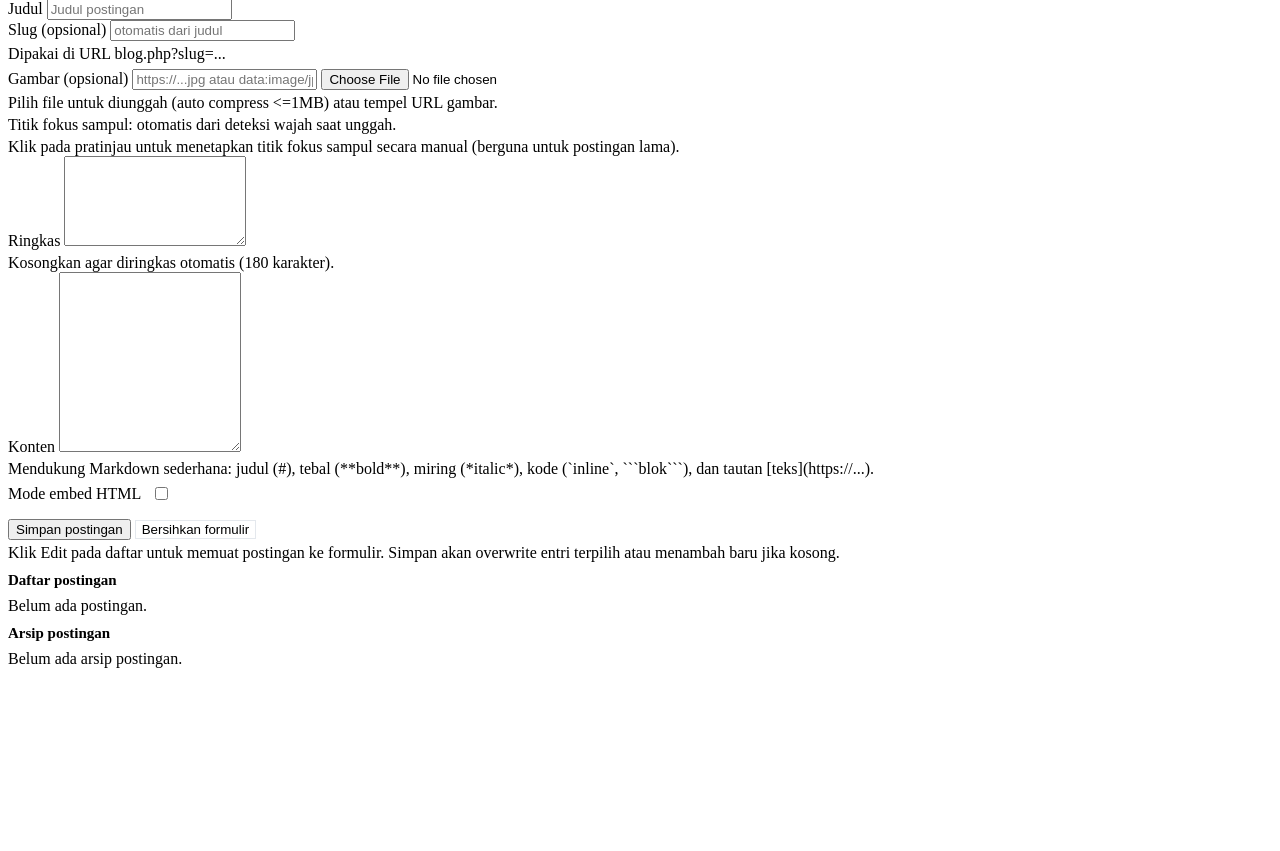
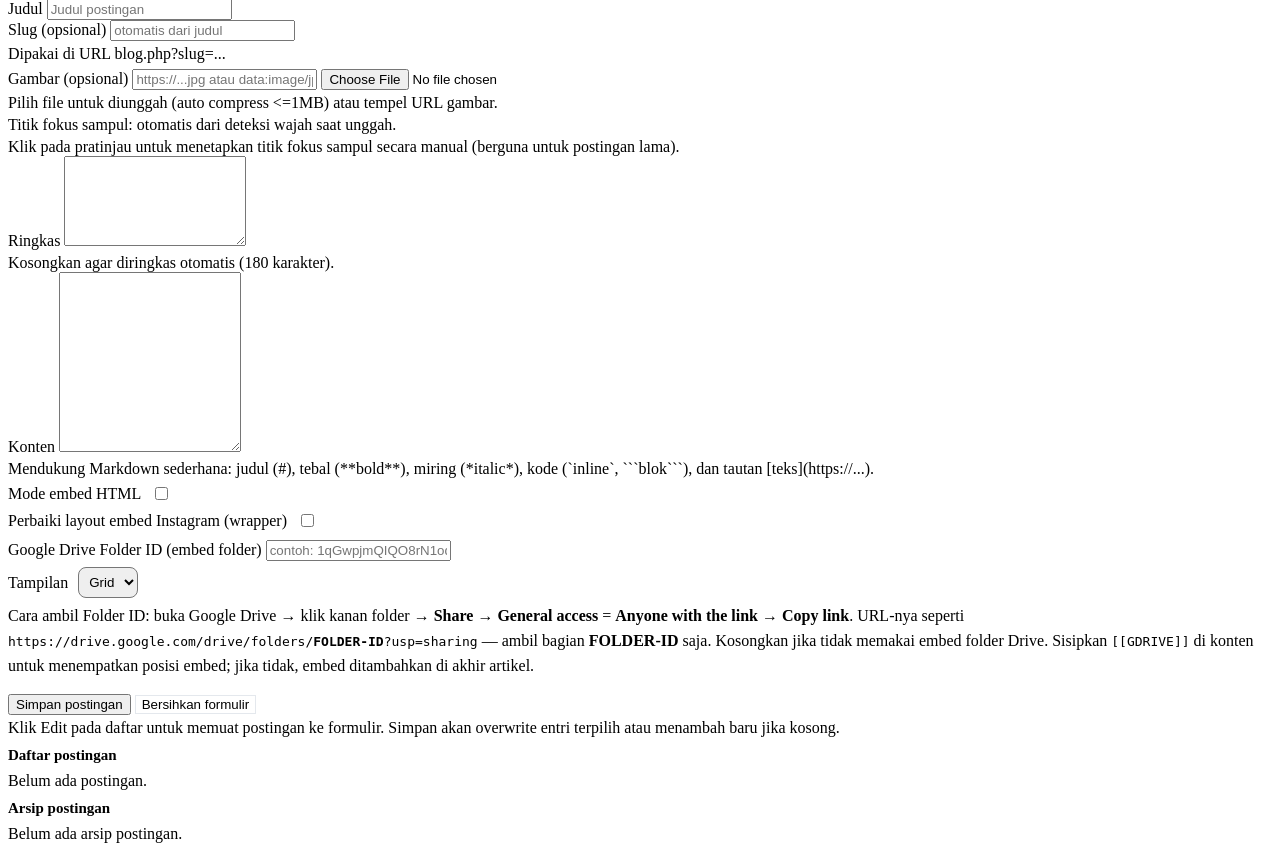
Before and after one commit to krasyid822/ukmipolmed.xo.je, a PHP site: page /admin_component/pegelola-blog.php in a window 1280 px wide. Shown: the part 65-916 px from the top of the page. Before the commit the page ends 733 px from the top, so only its background shows below. Run offline with PHP 8.4, Linux system fonts and the light colour scheme; data that the repository does not hold is empty; some libraries are stand-ins or nearby versions.

Commit message:
Sync 2026-11-17 09:54

```diff
--- a/admin_component/bootstrap.php
+++ b/admin_component/bootstrap.php
@@ -277,6 +277,9 @@ foreach ($config['posts'] as $post) {
 		'image' => trim((string) ($post['image'] ?? '')),
 		'focal_x' => isset($post['focal_x']) ? max(0, min(100, (float) $post['focal_x'])) : 50,
 		'focal_y' => isset($post['focal_y']) ? max(0, min(100, (float) $post['focal_y'])) : 50,
+		'ig_embed_fix' => !empty($post['ig_embed_fix']),
+		'gdrive_folder' => preg_replace('/[^A-Za-z0-9_-]/', '', (string) ($post['gdrive_folder'] ?? '')),
+		'gdrive_view' => (($post['gdrive_view'] ?? 'grid') === 'list') ? 'list' : 'grid',
 		'embed_enabled' => !empty($post['embed_enabled']),
 		'embeds' => $embedList,
 		'created_at' => $post['created_at'] ?? date('c'),
@@ -293,7 +296,7 @@ $posts = array_slice($posts, 0, $maxPosts);
 $postsArchived = is_array($config['posts_archived'] ?? null) ? array_values($config['posts_archived']) : [];
 
 $blogEditingIdx = -1;
-$blogDraft = ['title' => '', 'slug' => '', 'summary' => '', 'body' => '', 'image' => '', 'focal_x' => 50, 'focal_y' => 50, 'embeds' => [], 'embed_enabled' => false];
+$blogDraft = ['title' => '', 'slug' => '', 'summary' => '', 'body' => '', 'image' => '', 'focal_x' => 50, 'focal_y' => 50, 'ig_embed_fix' => false, 'gdrive_folder' => '', 'gdrive_view' => 'grid', 'embeds' => [], 'embed_enabled' => false];
 
 $maxLogs = 30;
 $archiveLimitDays = 60;
--- a/admin_component/pegelola-blog.php
+++ b/admin_component/pegelola-blog.php
@@ -12,12 +12,15 @@ if (($adminComponentMode ?? '') === 'handle') {
 				'image' => $posts[$reqIdx]['image'] ?? '',
 				'focal_x' => $posts[$reqIdx]['focal_x'] ?? 50,
 				'focal_y' => $posts[$reqIdx]['focal_y'] ?? 50,
+				'ig_embed_fix' => !empty($posts[$reqIdx]['ig_embed_fix']),
+				'gdrive_folder' => $posts[$reqIdx]['gdrive_folder'] ?? '',
+				'gdrive_view' => ($posts[$reqIdx]['gdrive_view'] ?? 'grid') === 'list' ? 'list' : 'grid',
 				'embeds' => !empty($posts[$reqIdx]['embeds']) && is_array($posts[$reqIdx]['embeds']) ? $posts[$reqIdx]['embeds'] : [],
 				'embed_enabled' => !empty($posts[$reqIdx]['embed_enabled']),
 			];
 		} elseif ($reqIdx === -1) {
 			$blogEditingIdx = -1;
-			$blogDraft = ['title' => '', 'slug' => '', 'summary' => '', 'body' => '', 'image' => '', 'focal_x' => 50, 'focal_y' => 50, 'embeds' => [], 'embed_enabled' => false];
+			$blogDraft = ['title' => '', 'slug' => '', 'summary' => '', 'body' => '', 'image' => '', 'focal_x' => 50, 'focal_y' => 50, 'ig_embed_fix' => false, 'gdrive_folder' => '', 'gdrive_view' => 'grid', 'embeds' => [], 'embed_enabled' => false];
 		}
 	}
 
@@ -120,6 +123,9 @@ if (($adminComponentMode ?? '') === 'handle') {
 		$image = trim((string) ($_POST['blog_image'] ?? ''));
 		$focalX = isset($_POST['blog_focal_x']) ? max(0, min(100, (float) $_POST['blog_focal_x'])) : 50;
 		$focalY = isset($_POST['blog_focal_y']) ? max(0, min(100, (float) $_POST['blog_focal_y'])) : 50;
+		$igFix = isset($_POST['blog_ig_embed_fix']) && $_POST['blog_ig_embed_fix'] === '1';
+		$gdriveFolder = preg_replace('/[^A-Za-z0-9_-]/', '', (string) ($_POST['blog_gdrive_folder'] ?? ''));
+		$gdriveView = (($_POST['blog_gdrive_view'] ?? 'grid') === 'list') ? 'list' : 'grid';
 		$idx = isset($_POST['blog_edit_idx']) ? (int) $_POST['blog_edit_idx'] : -1;
 		$now = date('c');
 		$created = ($idx >= 0 && isset($posts[$idx])) ? ($posts[$idx]['created_at'] ?? $now) : $now;
@@ -167,6 +173,9 @@ if (($adminComponentMode ?? '') === 'handle') {
 					'image' => $image,
 					'focal_x' => $focalX,
 					'focal_y' => $focalY,
+					'ig_embed_fix' => $igFix,
+					'gdrive_folder' => $gdriveFolder,
+					'gdrive_view' => $gdriveView,
 					'embeds' => $embedList,
 					'embed_enabled' => $embedEnabled,
 					'created_at' => $created,
@@ -251,6 +260,29 @@ if (($adminComponentMode ?? '') === 'handle') {
 					<span class="slider"></span>
 				</label>
 			</label>
+			<label style="display:flex; align-items:center; gap:10px; margin-top:8px;">
+				<span>Perbaiki layout embed Instagram (wrapper)</span>
+				<label class="toggle">
+					<input type="checkbox" id="blog_ig_embed_fix" name="blog_ig_embed_fix" value="1" <?php echo !empty($blogDraft['ig_embed_fix']) ? 'checked' : ''; ?>>
+					<span class="slider"></span>
+				</label>
+			</label>
+			<div style="margin-top:10px;">
+				<label for="blog_gdrive_folder">Google Drive Folder ID (embed folder)</label>
+				<input type="text" id="blog_gdrive_folder" name="blog_gdrive_folder" value="<?php echo htmlspecialchars((string) ($blogDraft['gdrive_folder'] ?? ''), ENT_QUOTES, 'UTF-8'); ?>" placeholder="contoh: 1qGwpjmQIQO8rN1odas0njDSf72VRrTCa">
+				<div style="display:flex; gap:10px; align-items:center; margin-top:6px;">
+					<label for="blog_gdrive_view" style="margin:0;">Tampilan</label>
+					<select id="blog_gdrive_view" name="blog_gdrive_view" style="padding:6px;border-radius:8px;">
+						<option value="grid" <?php echo (($blogDraft['gdrive_view'] ?? 'grid') === 'grid') ? 'selected' : ''; ?>>Grid</option>
+						<option value="list" <?php echo (($blogDraft['gdrive_view'] ?? 'grid') === 'list') ? 'selected' : ''; ?>>List</option>
+					</select>
+				</div>
+				<p class="muted-text" style="margin:6px 0 0; line-height:1.55;">
+					Cara ambil Folder ID: buka Google Drive → klik kanan folder → <b>Share</b> → <b>General access</b> = <b>Anyone with the link</b> → <b>Copy link</b>. URL-nya seperti
+					<code>https://drive.google.com/drive/folders/<b>FOLDER-ID</b>?usp=sharing</code> — ambil bagian <b>FOLDER-ID</b> saja.
+					Kosongkan jika tidak memakai embed folder Drive. Sisipkan <code>[[GDRIVE]]</code> di konten untuk menempatkan posisi embed; jika tidak, embed ditambahkan di akhir artikel.
+				</p>
+			</div>
 			<div id="blog_embed_wrap" style="margin-top:6px; <?php echo !empty($blogDraft['embed_enabled']) ? '' : 'display:none;'; ?>">
 				<div style="display:flex; justify-content:space-between; align-items:center; gap:10px; margin-bottom:6px;">
 					<label style="margin:0;">Daftar embed (gunakan [[EMBED1]], [[EMBED2]], ... di konten untuk posisi)</label>
--- a/index.php
+++ b/index.php
@@ -1248,6 +1248,7 @@ $logoAbsoluteUrl = $canonicalBase . '/logo-ukmi.png';
         let agendaIndex = 0;
         function swapAgenda(next) {
             if (!tagEl || !titleEl || !detailEl) return;
+            sendInsight('agenda_view');
             [tagEl, titleEl, detailEl].forEach(el => el.classList.add('flipping'));
             setTimeout(() => {
                 tagEl.textContent = next.tag || '';
@@ -1398,6 +1399,7 @@ $logoAbsoluteUrl = $canonicalBase . '/logo-ukmi.png';
 
         window.addEventListener('load', () => {
             sendInsight('home_view');
+            sendInsight('agenda_view');
         });
 
         document.querySelectorAll('[data-insight]').forEach(el => {
--- a/status.php
+++ b/status.php
@@ -215,7 +215,7 @@ function buildSummary(array $insights, string $todayKey, string $storeFile, floa
 
 	$orgSpecific = [
 		'dokumentasi_clicks' => sumPrefixes($insights['events'], ['doc_']),
-		'agenda_updates' => $insights['events']['agenda_admin_update'] ?? 0,
+		'agenda_updates' => ($insights['events']['agenda_admin_update'] ?? 0) + ($insights['events']['blog_admin_update'] ?? 0),
 		'cta_daftar_clicks' => sumPrefixes($insights['events'], ['cta_daftar', 'cta_daftar_', 'cta_daftar-']),
 		'blog_views_total' => array_sum($blogViewsBySlug),
 		'blog_views_by_slug' => $blogViewsBySlug,
@@ -549,7 +549,7 @@ if ($view === 'ui') {
 			kvFill('kv-org', [
 				['Klik dokumentasi', fmt(data.org_specific?.dokumentasi_clicks)],
 				['Klik tombol daftar', fmt(data.org_specific?.cta_daftar_clicks)],
-				['Pembaruan agenda', fmt(data.org_specific?.agenda_updates)],
+				['Pembaruan konten (agenda + blog)', fmt(data.org_specific?.agenda_updates)],
 				['Blog dibuka (total)', fmt(data.org_specific?.blog_views_total)],
 				['Kunjungan halaman utama', fmt(data.org_specific?.home_views)],
 			]);
```
Also changed, not shown: blog.php (+30 -4 lines), .uploads/61502865bb355a3d25b9dab2159699f8e691ce50.jpg, readme.md, 1 other file.
